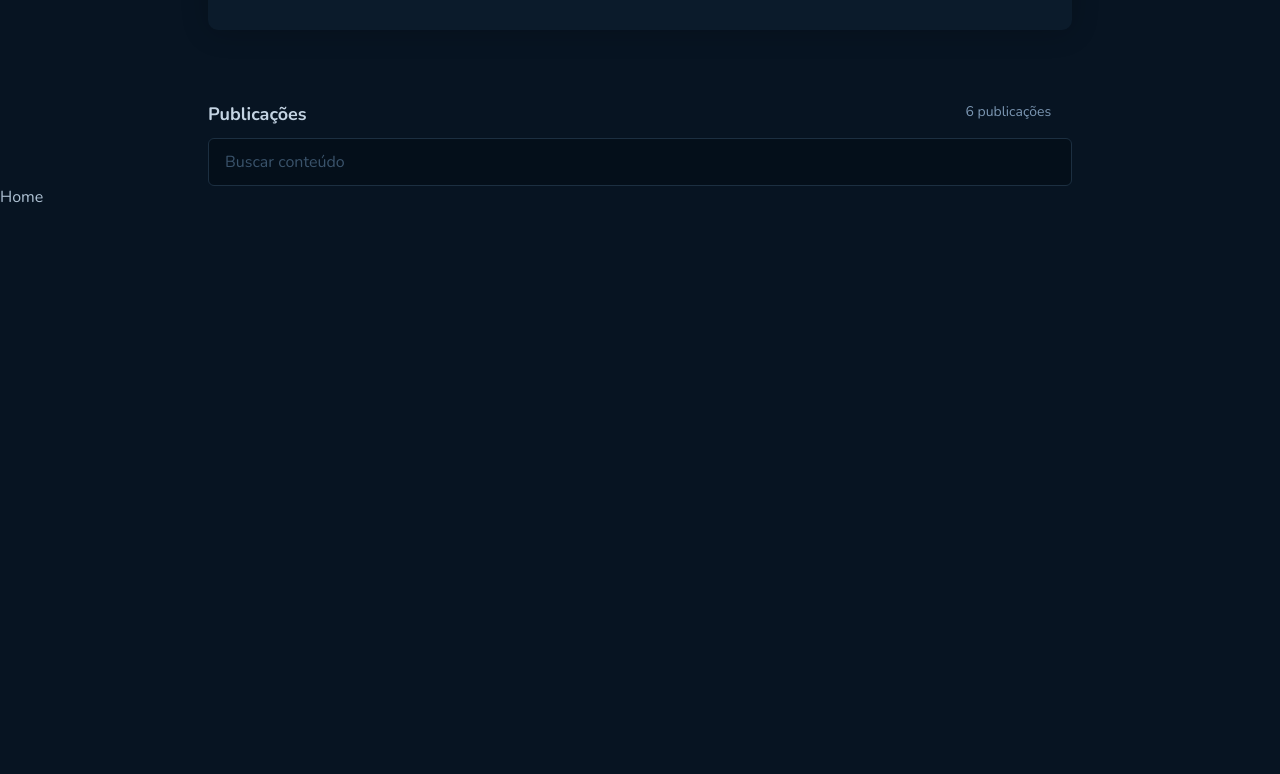
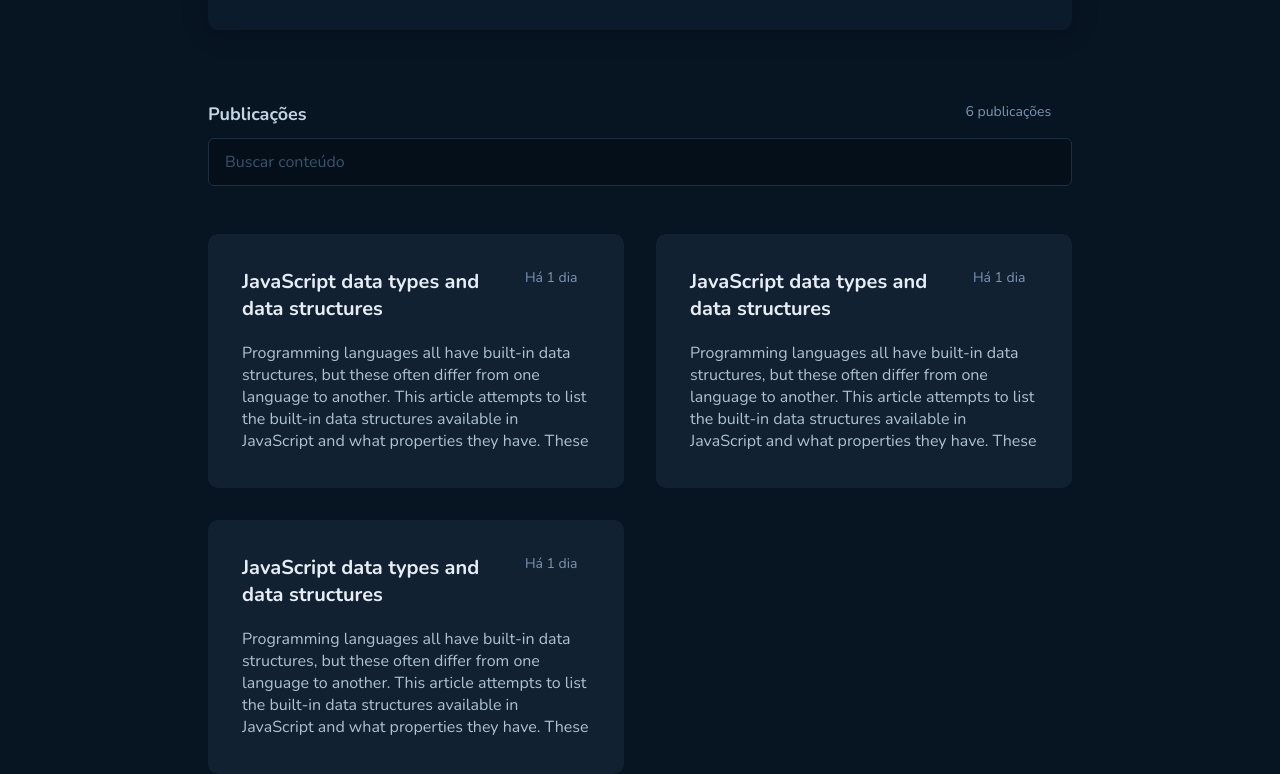
Before and after one commit to viniciusferreira7/github-blog, a React (Vite) app: page / in a window 1280 px wide. Shown: the part 390-1164 px from the top of the page. Before the commit the page ends 800 px from the top, so only its background shows below. Built offline with nearby package versions, Linux system fonts and the light colour scheme.

Commit message:
style(collectionposts, posts, global.ts): modificado a cor da barra de scroll
Foi também finalizado estes componentes

```diff
--- /dev/null
+++ b/src/pages/Home/components/CollectionOfPosts/components/Post/index.tsx
@@ -0,0 +1,27 @@
+import { PostContainer, PostContent, PostHeader } from './styles'
+
+export function Post() {
+  return (
+    <PostContainer>
+      <PostHeader>
+        <h1>JavaScript data types and data structures</h1>
+        <span>Há 1 dia</span>
+      </PostHeader>
+      <PostContent>
+        <p>
+          Programming languages all have built-in data structures, but these
+          often differ from one language to another. This article attempts to
+          list the built-in data structures available in JavaScript and what
+          properties they have. These can be used to build other data
+          structures. Wherever possible, comparisons with other languages are
+          drawn. Dynamic typing JavaScript is a loosely typed and dynamic
+          language. Variables in JavaScript are not directly associated with any
+          particular value type, and any variable can be assigned (and
+          re-assigned) values of all types: let foo = 42; // foo is now a number
+          foo = {'bar'}; // foo is now a string foo = true; // foo is now a
+          boolean
+        </p>
+      </PostContent>
+    </PostContainer>
+  )
+}
--- /dev/null
+++ b/src/pages/Home/components/CollectionOfPosts/components/Post/styles.ts
@@ -0,0 +1,46 @@
+import styled from 'styled-components'
+
+export const PostContainer = styled.article`
+  display: flex;
+  flex-direction: column;
+
+  max-width: 26rem;
+  width: 100%;
+  padding: 2rem;
+
+  border-radius: 10px;
+  border: 2px solid transparent;
+  background: ${(props) => props.theme.colors['base-post']};
+
+  cursor: pointer;
+
+  &:hover {
+    transition: all 0.3s ease-in-out;
+    border-color: ${(props) => props.theme.colors['base-label']};
+  }
+`
+
+export const PostHeader = styled.header`
+  display: flex;
+  gap: 1rem;
+  align-items: flex-start;
+
+  margin-bottom: 1.25rem;
+
+  h1 {
+    max-width: 16.68rem;
+    font-size: ${(props) => props.theme.fontSizes.xl};
+    font-weight: 700;
+    color: ${(props) => props.theme.colors['base-title']};
+  }
+
+  span {
+    font-size: ${(props) => props.theme.fontSizes.sm};
+    color: ${(props) => props.theme.colors['base-span']};
+  }
+`
+
+export const PostContent = styled.main`
+  height: 7rem;
+  overflow: hidden;
+`
--- /dev/null
+++ b/src/pages/Home/components/CollectionOfPosts/index.tsx
@@ -0,0 +1,12 @@
+import { Post } from './components/Post'
+import { CollectionOfPostsContainer } from './styles'
+
+export function CollectionOfPosts() {
+  return (
+    <CollectionOfPostsContainer>
+      <Post />
+      <Post />
+      <Post />
+    </CollectionOfPostsContainer>
+  )
+}
--- /dev/null
+++ b/src/pages/Home/components/CollectionOfPosts/styles.ts
@@ -0,0 +1,9 @@
+import styled from 'styled-components'
+
+export const CollectionOfPostsContainer = styled.section`
+  display: grid;
+  grid-template-columns: 1fr 1fr;
+  gap: 2rem;
+
+  margin-top: 3rem;
+`
--- a/src/pages/Home/components/Profile/index.tsx
+++ b/src/pages/Home/components/Profile/index.tsx
@@ -4,7 +4,7 @@ import { HiUsers } from 'react-icons/hi'
 import { RiShareBoxFill } from 'react-icons/ri'
 
 import {
-  Content,
+  ProfileContent,
   ProfileContainer,
   ProfileFooter,
   ProfileHeader,
@@ -17,7 +17,7 @@ export function Profile() {
   return (
     <ProfileContainer>
       <img src={avatar} alt="Foto de usuário" />
-      <Content>
+      <ProfileContent>
         <ProfileHeader>
           <h1>Cameron Williamson</h1>
           <a
@@ -48,7 +48,7 @@ export function Profile() {
             <HiUsers /> <span>32 seguidores</span>
           </div>
         </ProfileFooter>
-      </Content>
+      </ProfileContent>
     </ProfileContainer>
   )
 }
--- a/src/pages/Home/components/Profile/styles.ts
+++ b/src/pages/Home/components/Profile/styles.ts
@@ -15,7 +15,7 @@ export const ProfileContainer = styled(DefaultBox)`
     }
   }
 `
-export const Content = styled.div`
+export const ProfileContent = styled.div`
   width: 100%;
 `
 
--- a/src/pages/Home/components/SearchPublications/styles.ts
+++ b/src/pages/Home/components/SearchPublications/styles.ts
@@ -8,9 +8,7 @@ export const SearchPublicationsContainer = styled.form`
   justify-content: space-between;
   gap: 0.75rem;
 
-  max-width: 54rem;
   width: 100%;
-  margin: auto;
   margin-top: 4.5rem;
 
   h2 {
@@ -53,8 +51,4 @@ export const SearchPublicationsContainer = styled.form`
       }
     }
   }
-
-  @media screen and (max-width: 768px) {
-    padding: 2%;
-  }
 `
--- a/src/pages/Home/index.tsx
+++ b/src/pages/Home/index.tsx
@@ -1,3 +1,4 @@
+import { CollectionOfPosts } from './components/CollectionOfPosts'
 import { Profile } from './components/Profile'
 import { SearchPublications } from './components/SearchPublications'
 import { HomeContainer } from './styles'
@@ -7,7 +8,7 @@ export function Home() {
     <HomeContainer>
       <Profile />
       <SearchPublications />
-      Home
+      <CollectionOfPosts />
     </HomeContainer>
   )
 }
--- a/src/pages/Home/styles.ts
+++ b/src/pages/Home/styles.ts
@@ -1,3 +1,11 @@
 import styled from 'styled-components'
 
-export const HomeContainer = styled.main``
+export const HomeContainer = styled.main`
+  max-width: 54rem;
+  width: 100%;
+  margin: auto;
+
+  @media screen and (max-width: 768px) {
+    padding: 2%;
+  }
+`
--- a/src/styles/global.ts
+++ b/src/styles/global.ts
@@ -5,6 +5,24 @@ export const GlobalStyles = createGlobalStyle`
   margin: 0;
   padding: 0;
   box-sizing: border-box;
+}
+
+
+::-webkit-scrollbar{
+  width: 15px;
+}
+::-webkit-scrollbar-thumb{
+  background-color: ${(props) => props.theme.colors['base-border']};
+  border-radius: 5px;
+}
+::-webkit-scrollbar-track{
+  background-color: ${(props) => props.theme.colors['base-profile']};
+  border-radius: 5px;
+}
+
+:focus{
+  outline: 0;
+  box-sizing: 0 0 0 2px ${(props) => props.theme.colors['blue-300']};
 }
 
 body{
```
